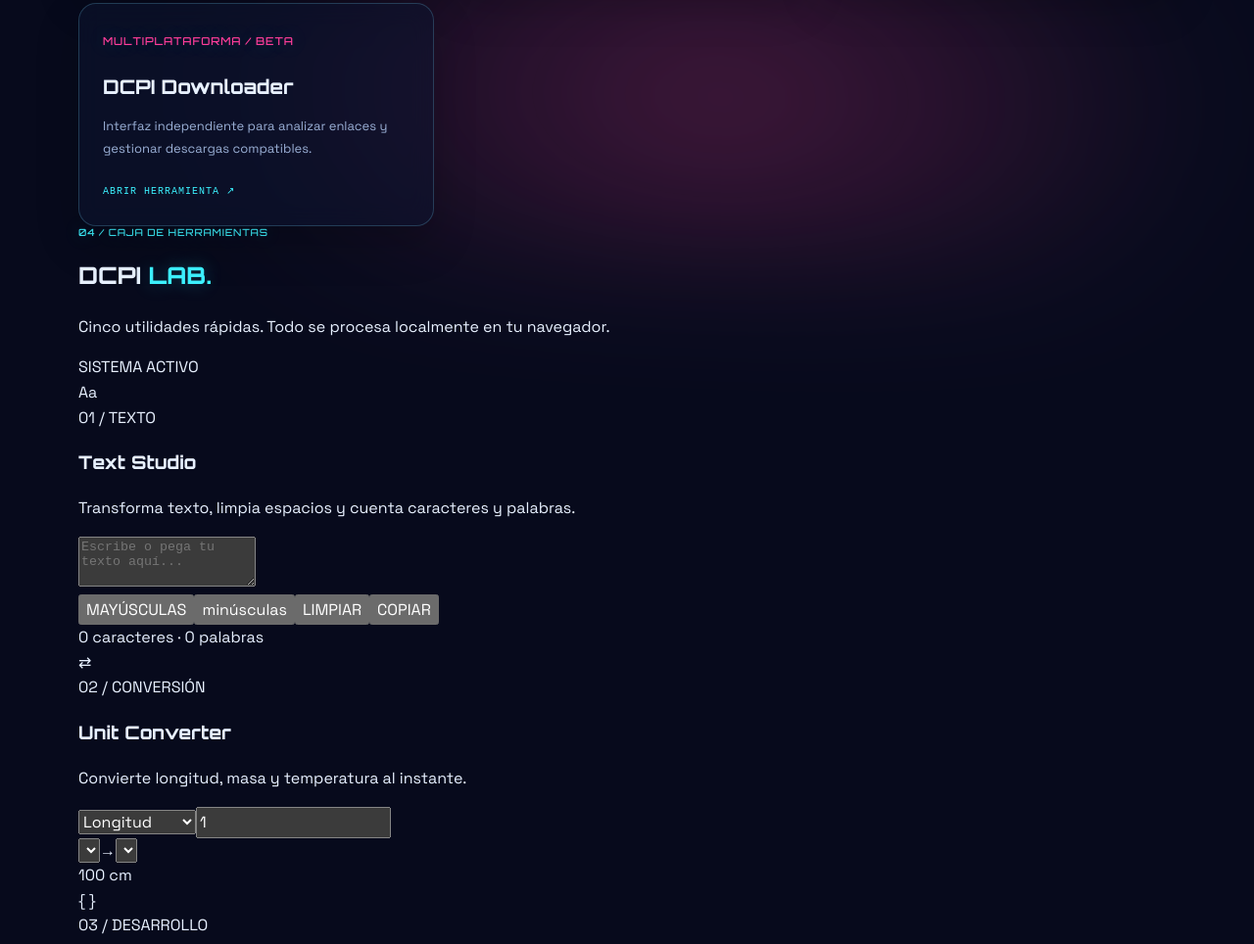
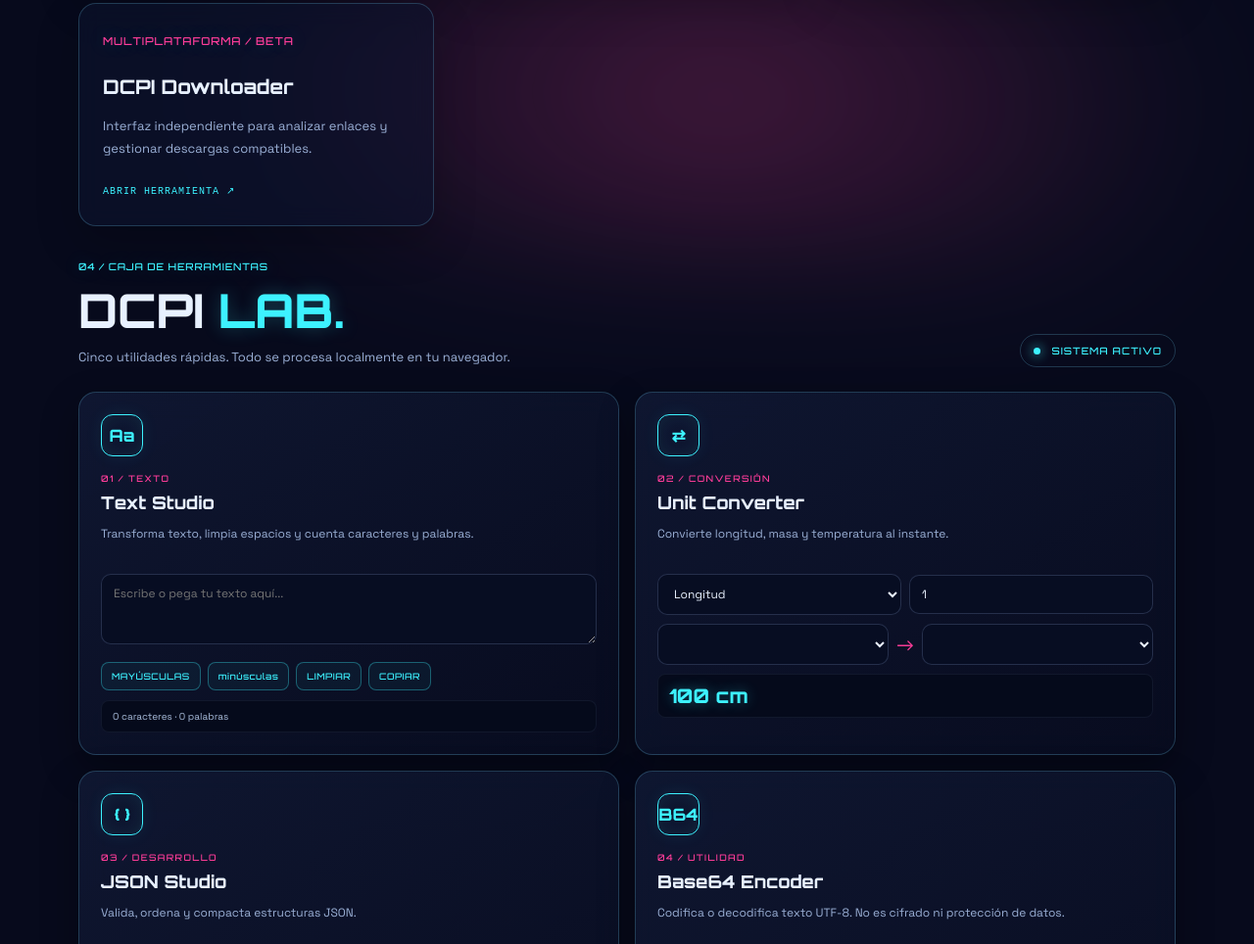
Before and after one commit to maykelpp/DCPI-PORTAL, a plain HTML site: page descargas.html in a window 1280 px wide. Shown: the part 696-1660 px from the top of the page at 98% size. Drawn offline with nearby package versions, Linux system fonts and the light colour scheme; a script that the page names is missing.

Commit message:
Style the DCPI LAB tools interface

```diff
--- a/portal-v3.css
+++ b/portal-v3.css
@@ -180,3 +180,35 @@ footer,.page-footer,.dl-footer{background:rgba(7,10,28,.72)!important;border-col
 @keyframes nebulaPulse{0%,100%{box-shadow:0 0 14px rgba(255,61,154,.35)}50%{box-shadow:0 0 40px rgba(138,92,255,.85)}}
 @media(max-width:620px){.hero{min-height:85vh!important}.dcpi-aurora{opacity:.35!important;filter:blur(48px)!important}#dcpi-space{opacity:.6!important}}
 @media(prefers-reduced-motion:reduce){.dcpi-aurora,.dcpi-scan,.cube3d,.hero h1,.page-hero h1,.btn-primary,.btn.fill{animation:none!important}}
+
+
+/* DCPI LAB — cinco herramientas interactivas */
+.dcpi-lab{position:relative;z-index:2;padding:35px 0 75px}
+.lab-heading{display:flex;align-items:flex-end;justify-content:space-between;gap:20px;margin:0 0 25px}
+.lab-heading h2{font:800 clamp(30px,5vw,48px) var(--display);margin:8px 0}
+.lab-heading h2 span{color:var(--cyan)}
+.lab-heading p{color:var(--muted);font-size:13px;margin:0}
+.lab-live{font:10px var(--display);letter-spacing:1px;color:var(--cyan);border:1px solid var(--line);padding:10px 13px;border-radius:30px;white-space:nowrap}
+.lab-live i{display:inline-block;width:7px;height:7px;border-radius:50%;background:var(--cyan);box-shadow:0 0 12px var(--cyan);margin-right:8px}
+.lab-grid{display:grid;grid-template-columns:repeat(2,minmax(0,1fr));gap:16px}
+.lab-card{min-width:0;padding:22px;border:1px solid var(--line);border-radius:18px;background:linear-gradient(145deg,rgba(17,26,54,.82),rgba(8,12,31,.86));box-shadow:0 15px 38px #0005;backdrop-filter:blur(14px);transition:transform .25s,border-color .25s,box-shadow .25s}
+.lab-card:hover{transform:translateY(-4px);border-color:var(--cyan);box-shadow:0 0 30px #3df2ff17}
+.lab-icon{width:43px;height:43px;display:grid;place-items:center;border:1px solid var(--cyan);border-radius:12px;color:var(--cyan);font:700 17px var(--display);box-shadow:inset 0 0 18px #3df2ff14,0 0 18px #3df2ff12;margin-bottom:17px}
+.lab-tag{font:9px var(--display);letter-spacing:1.4px;color:var(--pink)}
+.lab-card h3{font:700 18px var(--display);margin:8px 0}
+.lab-card p{font-size:12px;line-height:1.6;color:var(--muted);min-height:38px}
+.lab-card textarea,.lab-card input,.lab-card select{box-sizing:border-box;width:100%;min-width:0;border:1px solid #53618a66;border-radius:10px;background:#070d22;color:#eaf2ff;padding:11px 12px;font:12px 'Space Grotesk',sans-serif;outline:none;resize:vertical}
+.lab-card textarea:focus,.lab-card input:focus,.lab-card select:focus{border-color:var(--cyan);box-shadow:0 0 0 3px #3df2ff15}
+.lab-actions{display:flex;flex-wrap:wrap;gap:7px;margin:10px 0}
+.lab-actions button{border:1px solid #3df2ff55;border-radius:8px;padding:8px 10px;background:#3df2ff0b;color:var(--cyan);font:9px var(--display);letter-spacing:.5px;cursor:pointer;transition:.2s}
+.lab-actions button:hover{background:var(--cyan);color:#07101b;box-shadow:0 0 18px #3df2ff55}
+.lab-result{font:10px 'Space Grotesk',sans-serif;color:#a9bddc;padding:9px 11px;border-radius:8px;background:#050a1b;border:1px solid #6474a022;margin-top:8px;overflow-wrap:anywhere}
+.lab-result-big{font:700 20px var(--display);color:var(--cyan);text-shadow:0 0 14px #3df2ff55}
+.lab-fields{display:flex;gap:8px;align-items:center;margin:9px 0}
+.lab-fields>*{flex:1}
+.lab-arrow{color:var(--pink);font:18px var(--display);flex:0 0 auto}
+.palette-preview{display:grid;grid-template-columns:repeat(5,1fr);gap:7px;margin:18px 0 12px}
+.palette-preview button{height:80px;border:1px solid #ffffff33;border-radius:9px;cursor:pointer;position:relative;overflow:hidden}
+.palette-preview button:after{content:attr(data-hex);position:absolute;bottom:5px;left:0;right:0;text-align:center;font:8px var(--display);color:white;text-shadow:0 1px 5px #000,0 0 5px #000}
+.lab-foot{display:flex;justify-content:space-between;gap:12px;color:#7183a8;font:9px var(--display);letter-spacing:1px;margin-top:22px}
+@media(max-width:650px){.lab-grid{grid-template-columns:1fr}.lab-heading{align-items:flex-start;flex-direction:column}.lab-card p{min-height:0}.palette-preview button{height:65px}.lab-foot{flex-direction:column}}
```
